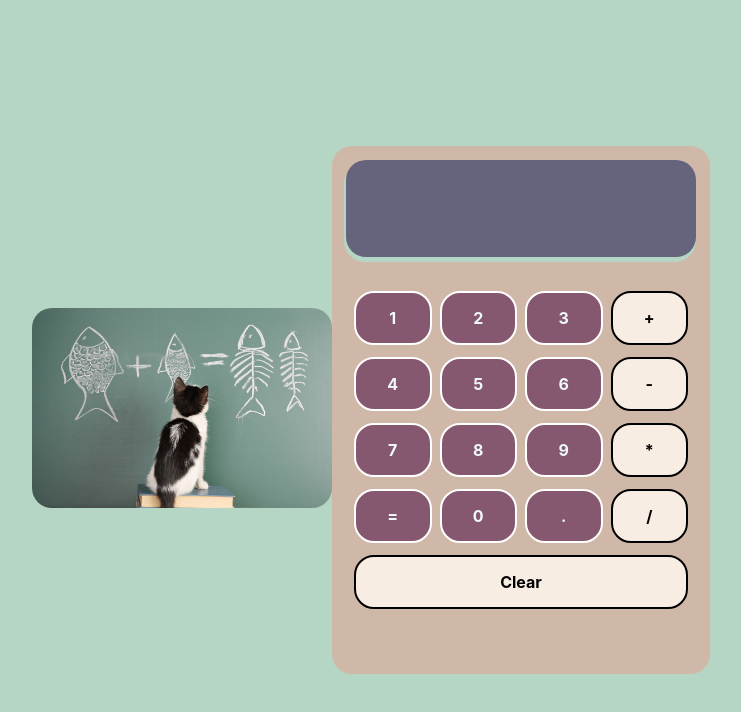
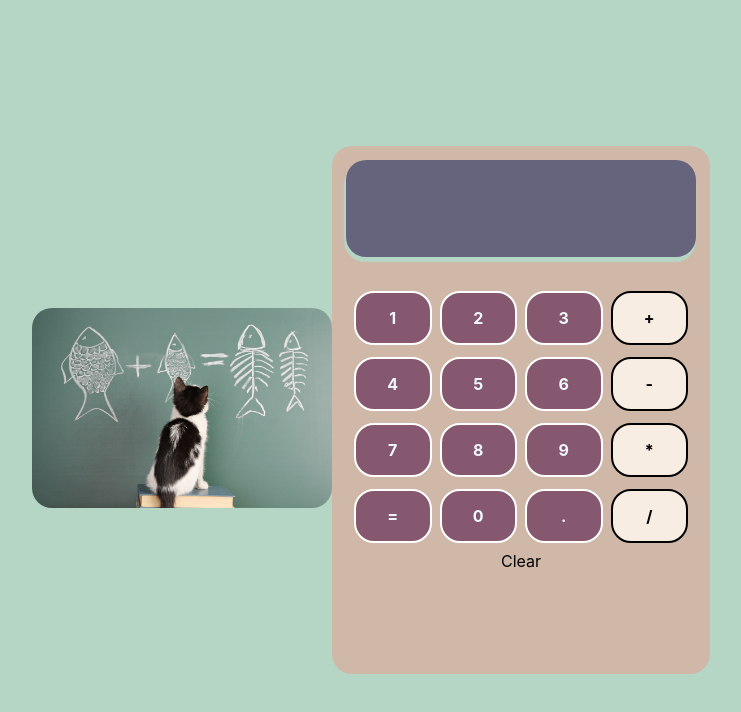
Before and after one commit to aleee-git/calculadora, a React (Create React App) app: page / in a window 1280 px wide. Shown: the top 712 px of the page, without its empty margins (269-1010 px from the left). Built offline with nearby package versions, Linux system fonts and the light colour scheme.

Commit message:
Componente Clear

```diff
--- a/src/App.js
+++ b/src/App.js
@@ -2,6 +2,7 @@ import './App.css';
 import logo from './Images/logo-cat.webp';
 import Boton from './Componentes/Boton';
 import Pantalla from './Componentes/Pantalla';
+import Clear from './Componentes/Clear';
 
 function App() {
   return (
@@ -48,7 +49,7 @@ function App() {
         </div>
 
         <div className="fila">
-        <Boton>Clear</Boton>
+        <Clear>Clear</Clear>
         </div>
 
       </div>
--- /dev/null
+++ b/src/Componentes/Clear.js
@@ -0,0 +1,10 @@
+import React from "react";
+
+/* Funcion como constante flecha */
+const BotonClear = (props) => (
+    <div className="boton-clear">
+        {props.children}
+    </div>
+);
+
+export default BotonClear;
```
